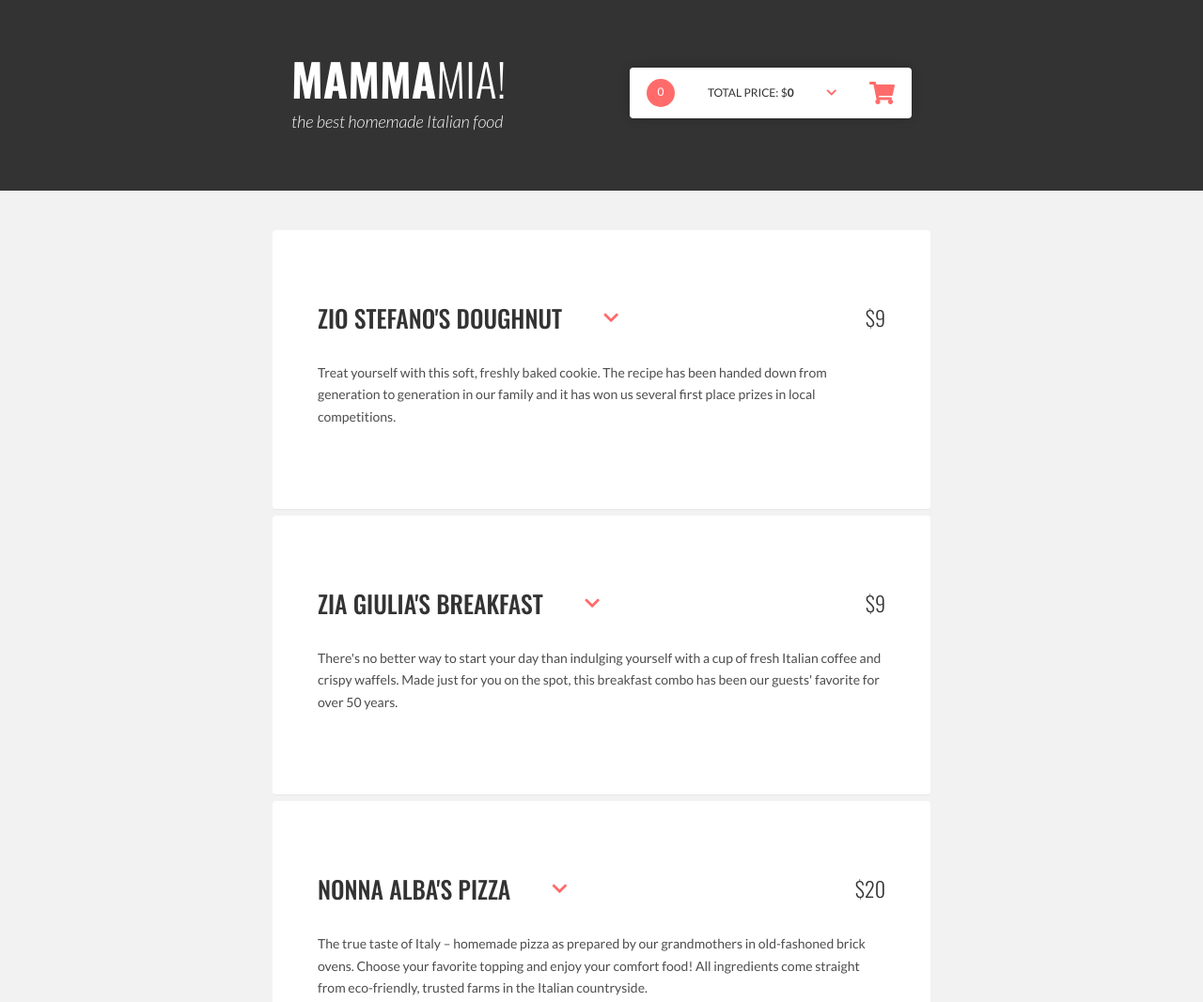
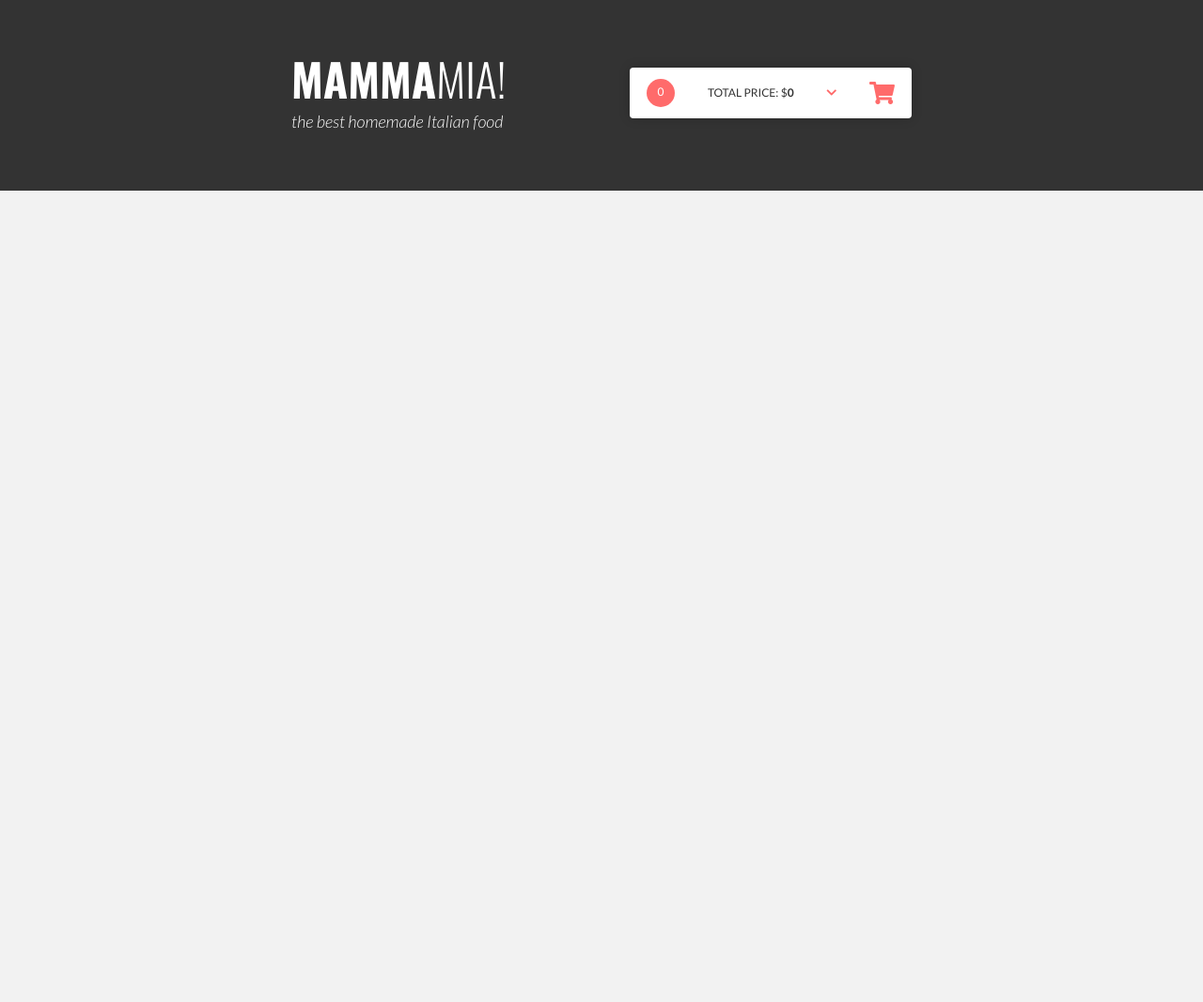
Before and after one commit to B7atis/Project_Pizzeria, a website: page src/index.html in a window 1280 px wide. Shown: the top 1067 px of the page at 94% size. After the commit the page ends 800 px from the top, so only its background shows below. Drawn offline with nearby package versions, Linux system fonts and the light colour scheme; files that its build step writes are made by us from their sources.

Commit message:
Deleted data.js file

```diff
--- a/src/index.html
+++ b/src/index.html
@@ -166,7 +166,7 @@
 
   <script src="https://cdnjs.cloudflare.com/ajax/libs/handlebars.js/4.1.0/handlebars.min.js"></script>
   <script src="js/functions.js"></script>
-  <script src="js/data.js"></script>
+
   <script src="js/script.js"></script>
 </body>
 </html>
--- a/src/js/data.js
+++ /dev/null
@@ -1,115 +0,0 @@
-const dataSource = {}; // eslint-disable-line no-unused-vars
-
-dataSource.products = {
-  cake: {
-    class: 'small',
-    name: 'Zio Stefano\'s Doughnut',
-    price: 9,
-    description: 'Treat yourself with this soft, freshly baked cookie. The recipe has been handed down from generation to generation in our family and it has won us several first place prizes in local competitions.',
-    images: [
-      '<img class="active" src="images/doughnut.svg">',
-    ],
-  },
-  breakfast: {
-    class: 'small',
-    name: 'Zia Giulia\'s Breakfast',
-    price: 9,
-    description: 'There\'s no better way to start your day than indulging yourself with a cup of fresh Italian coffee and crispy waffels. Made just for you on the spot, this breakfast combo has been our guests\' favorite for over 50 years.',
-    images: [
-      '<img class="active" src="images/breakfast.svg">',
-    ],
-    params: {
-      coffee: {
-        label: 'Coffee type',
-        type: 'radios',
-        options: {
-          latte: {label: 'Latte', price: 1, default: true},
-          cappuccino: {label: 'Cappuccino', price: 1},
-          espresso: {label: 'Espresso', price: 1},
-          macchiato : {label: 'Macchiato ', price: 1},
-        },
-      },
-    },
-  },
-  pizza: {
-    name: 'Nonna Alba\'s Pizza',
-    price: 20,
-    description: 'The true taste of Italy &ndash; homemade pizza as prepared by our grandmothers in old-fashoned brick ovens. Choose your favorite topping and enjoy your comfort food! All ingredients come straight from eco-friendly, trusted farms in the Italian countryside.',
-    images: [
-      '<img class="active" src="images/pizza/crust.svg">',
-      '<img class="sauce-tomato" src="images/pizza/tomato-sauce.svg">',
-      '<img class="sauce-cream" src="images/pizza/sour-cream.svg">',
-      '<img class="toppings-salami" src="images/pizza/salami.svg">',
-      '<img class="toppings-olives" src="images/pizza/olives.svg">',
-      '<img class="toppings-redPeppers" src="images/pizza/red-peppers.svg">',
-      '<img class="toppings-greenPeppers" src="images/pizza/green-peppers.svg">',
-      '<img class="toppings-mushrooms" src="images/pizza/mushrooms.svg">',
-      '<img class="toppings-basil" src="images/pizza/basil.svg">',
-    ],
-    params: {
-      sauce: {
-        label: 'Sauce',
-        type: 'radios',
-        options: {
-          tomato: {label: 'Tomato', price: 0, default: true},
-          cream: {label: 'Sour cream', price: 2},
-        },
-      },
-      toppings: {
-        label: 'Toppings',
-        type: 'checkboxes',
-        options: {
-          olives: {label: 'Olives', price: 2, default: true},
-          redPeppers: {label: 'Red peppers', price: 2, default: true},
-          greenPeppers: {label: 'Green peppers', price: 2, default: true},
-          mushrooms: {label: 'Mushrooms', price: 2, default: true},
-          basil: {label: 'Fresh basil', price: 2, default: true},
-          salami: {label: 'Salami', price: 3},
-        },
-      },
-      crust: {
-        label: 'pizza crust',
-        type: 'select',
-        options: {
-          standard: {label: 'standard', price: 0, default: true},
-          thin: {label: 'thin', price: 2},
-          thick: {label: 'thick', price: 2},
-          cheese: {label: 'cheese in edges', price: 5},
-          wholewheat: {label: 'wholewheat', price: 3},
-          gluten: {label: 'with extra gluten', price: 0},
-        },
-      },
-    },
-  },
-  salad: {
-    name: 'Nonno Alberto\'s Salad',
-    price: 9,
-    description: 'A delicious salad made of fresh, home-grown products on a crispy lettuce base.',
-    images: [
-      '<img class="active" src="images/salad/plate.svg">',
-      '<img class="active ingredients-cucumber" src="images/salad/cucumber.svg" style="z-index: 1;">',
-      '<img class="active ingredients-tomatoes" src="images/salad/tomatoes.svg" style="z-index: 2;">',
-      '<img class="active ingredients-olives" src="images/salad/salad-olives.svg" style="z-index: 3;">',
-      '<img class="active ingredients-feta" src="images/salad/feta.svg" style="z-index: 4;">',
-      '<img class="active ingredients-herbs" src="images/salad/herbs.svg" style="z-index: 5;">',
-      '<img class="active ingredients-cheese" src="images/salad/cheese.svg" style="z-index: 6;">',
-      '<img class="active ingredients-pepper" src="images/salad/black-pepper.svg" style="z-index: 7;">',
-    ],
-    params: {
-      ingredients: {
-        label: 'Ingredients',
-        type: 'checkboxes',
-        options: {
-          cucumber: {label: 'Cucumber', price: 1, default: true},
-          tomatoes: {label: 'Tomatoes', price: 1, default: true},
-          olives: {label: 'Olives', price: 1, default: true},
-          feta: {label: 'Feta cheese', price: 1},
-          cheese: {label: 'Cheese', price: 1},
-          herbs: {label: 'Fresh herbs', price: 1, default: true},
-          pepper: {label: 'Black pepper', price: 1},
-        },
-      },
-    },
-  },
-
-};
```
